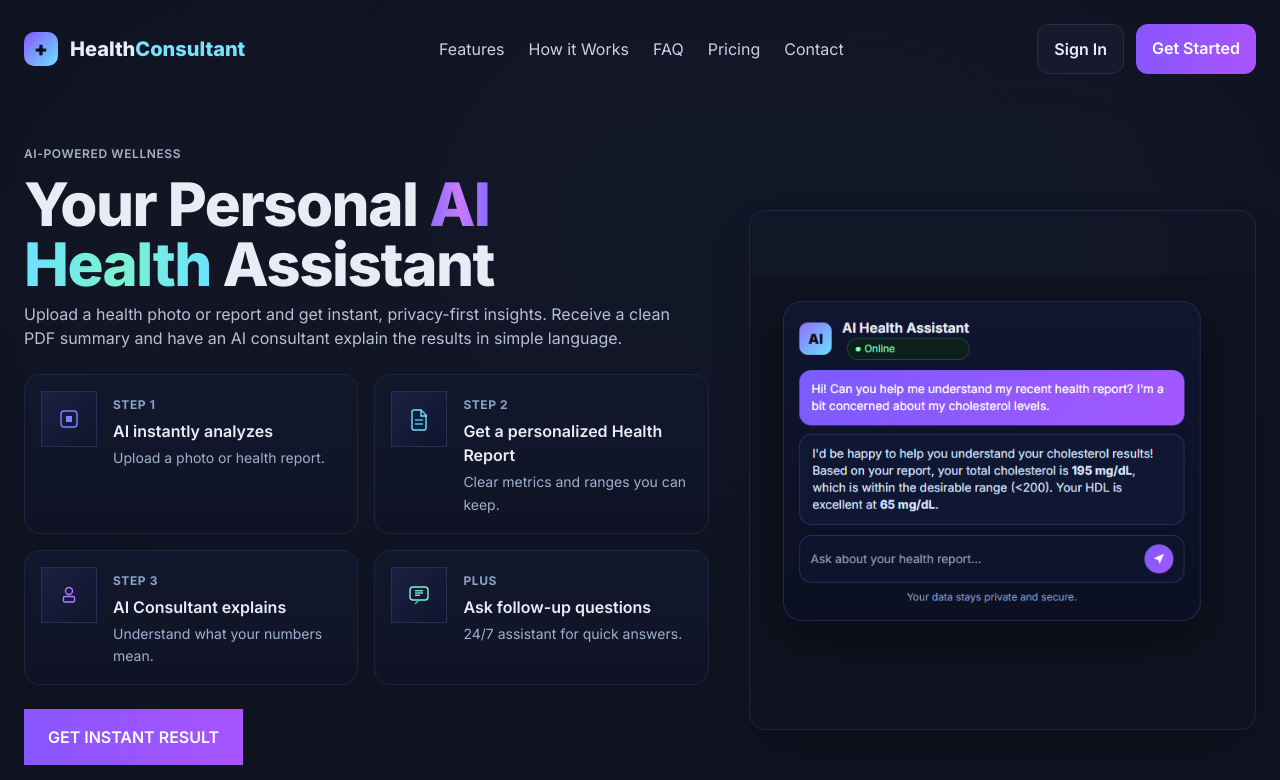
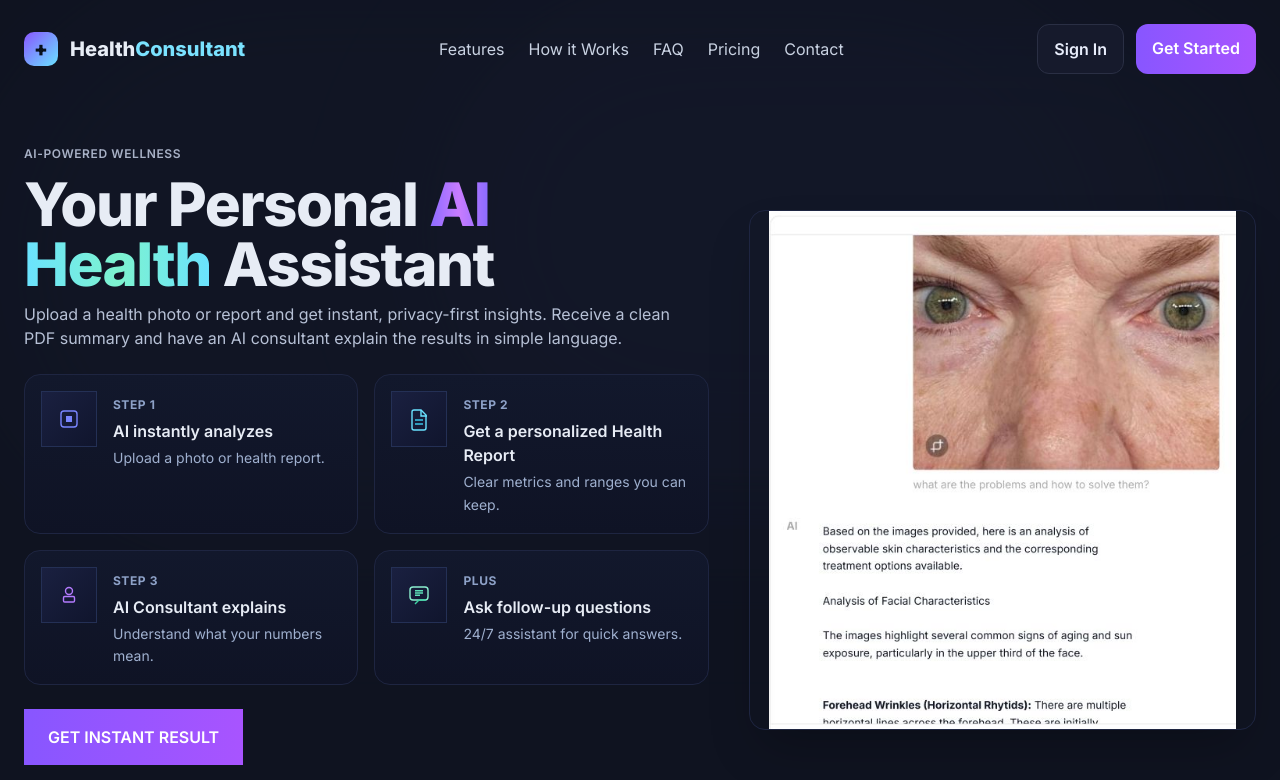
Before and after one commit to hifarrer/AiDoctorGemini, a Next.js app: page / in a window 1280 px wide. Shown: the top 780 px of the page. Built offline with nearby package versions, Linux system fonts and the light colour scheme; no server answers.

Commit message:
replaced landing image for skin.jpg

```diff
--- a/app/page.tsx
+++ b/app/page.tsx
@@ -273,7 +273,7 @@ export default function LandingPage() {
           {/* Right section - Static Image */}
           <aside className="lg:mt-16">
             <div className="h-[240px] sm:h-[320px] md:h-[460px] lg:h-[520px] flex items-center justify-center">
-              <img src="/images/healthassistantchat.png" alt="Health Assistant Chat" className="w-full h-full object-contain rounded-2xl border border-[#1e2541] shadow-2xl" />
+              <img src="/images/skin.jpg" alt="Health Assistant Chat" className="w-full h-full object-contain rounded-2xl border border-[#1e2541] shadow-2xl" />
             </div>
           </aside>
         </div>
```
Also changed, not shown: public/images/skin.jpg (added), public/images/skin.png (added).
